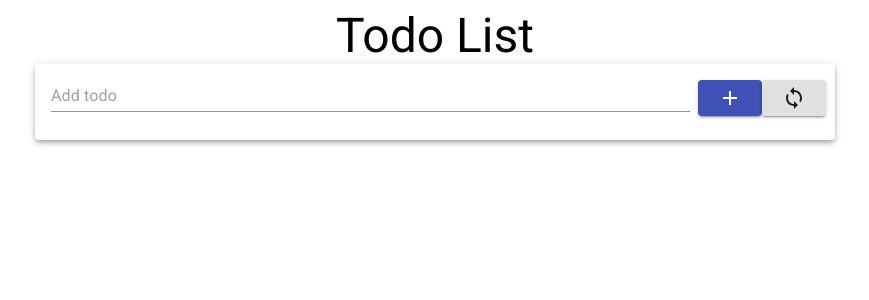
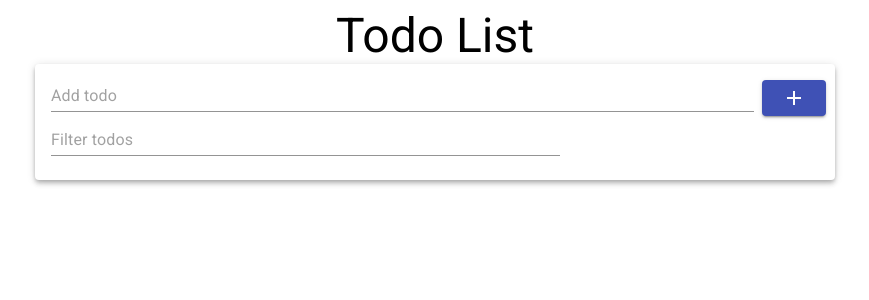
Before and after one commit to joao-zanutto/just-another-react-todo, a React (Create React App) app: page / in a window 1280 px wide. Shown: the top 300 px of the page, without its empty margins (205-1074 px from the left). Built offline with nearby package versions, Linux system fonts and the light colour scheme.

Commit message:
Extracted search functionality to another field in the header

```diff
--- a/src/components/ToolBar.js
+++ b/src/components/ToolBar.js
@@ -1,19 +1,24 @@
-import { Button, Card, CardContent, Grid, TextField } from '@material-ui/core';
+import {
+	Button,
+	Card,
+	CardContent,
+	Grid,
+	TextField,
+} from '@material-ui/core';
 import React, { useState } from 'react';
 import AddIcon from '@material-ui/icons/Add';
-import SearchIcon from '@material-ui/icons/Search';
-import LoopIcon from '@material-ui/icons/Loop';
 
 const ToolBar = ({ addTodo, setFilter }) => {
 	const [textValue, setTextValue] = useState('');
-	const [behavior, setBehavior] = useState('add');
+	const [searchTerm, setSearchTerm] = useState('');
 
-	const toggle = () => {
-		behavior === 'add' ? setBehavior('search') : setBehavior('add');
+	const handleChangeTodo = (event) => {
+		setTextValue('1');
 	};
 
-	const handleChange = (event) => {
-		setTextValue(event.target.value);
+	const handleChangeSearch = (event) => {
+		setSearchTerm(event.target.value);
+		setFilter(event.target.value);
 	};
 
 	return (
@@ -21,38 +26,32 @@ const ToolBar = ({ addTodo, setFilter }) => {
 			<Card elevation={4} style={{ width: 800 }}>
 				<CardContent>
 					<Grid container spacing={1}>
-						<Grid item xs={10}>
+						<Grid item xs={11}>
 							<TextField
 								fullWidth
-								placeholder={behavior === 'add' ? 'Add todo' : 'Filter todos'}
+								placeholder={'Add todo'}
 								value={textValue}
-								onChange={handleChange}
+								onChange={handleChangeTodo}
 								onKeyPress={(e) => {
 									if (e.key === 'Enter') addTodo(textValue);
 								}}
 							/>
 						</Grid>
 						<Grid item xs={1}>
-							{behavior === 'add' ? (
 							<Button
 								color='primary'
 								variant='contained'
 								onClick={() => addTodo(textValue)}>
 								<AddIcon color='inherit' />
 							</Button>
-							) : (
-								<Button
-									color='secondary'
-									variant='contained'
-									onClick={() => setFilter(textValue)}>
-									<SearchIcon />
-								</Button>
-							)}
 						</Grid>
-						<Grid item xs={1}>
-							<Button variant='contained' onClick={toggle}>
-								<LoopIcon />
-							</Button>
+						<Grid item xs={8}>
+							<TextField
+								fullWidth
+								placeholder={'Filter todos'}
+								value={searchTerm}
+								onChange={handleChangeSearch}
+							/>
 						</Grid>
 					</Grid>
 				</CardContent>
```
Also changed, not shown: src/components/TodoList.js (line endings or trailing spaces). Lines whose indentation alone changed are shown as unchanged.
